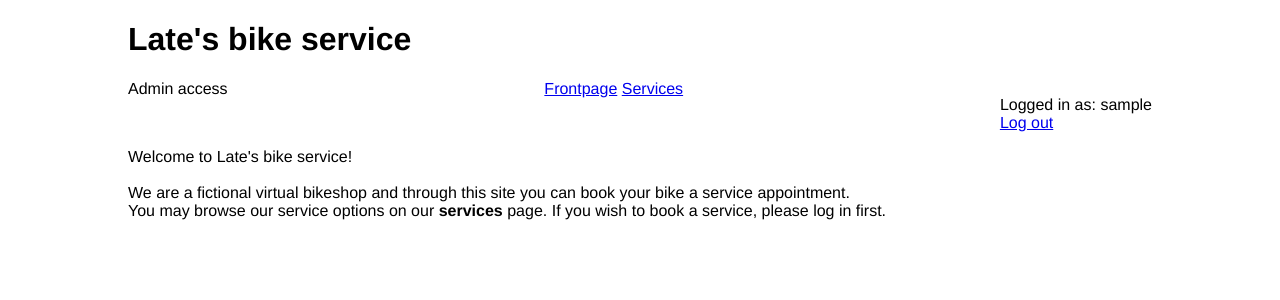
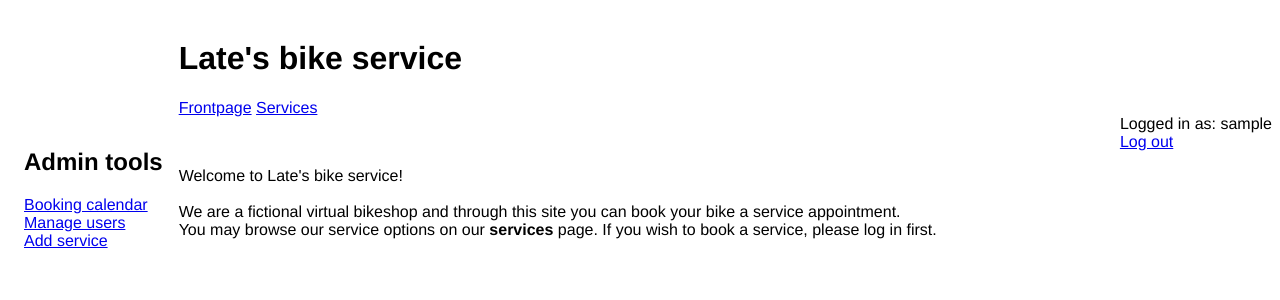
Before and after one commit to Reidforbus/booker, a Flask app: page / in a window 1280 px wide. Shown: the top 300 px of the page. Run offline with Flask 3, Linux system fonts and the light colour scheme; the visitor is signed in with stand-in values (Sample User, id 1).

Commit message:
links for admin pages

```diff
--- a/static/layout.css
+++ b/static/layout.css
@@ -1,7 +1,18 @@
 body {
+    display: flex;
+    justify-content: stretch;
+    font-family: Helvetica;
+}
+#container {
+    flex:1;
     margin: auto;
-    max-width: 80vw;
-    font-family: Helvetica;
+}
+#admintools {
+    padding-top: 15vh;
+    padding-right: 1em;
+    padding-left: 1em;
+    display: flex;
+    flex-direction: column;
 }
 
 #navbar {
--- /dev/null
+++ b/templates/admintools.html
@@ -0,0 +1,7 @@
+<!doctype html>
+<div id="admintools">
+    <h2>Admin tools</h2>
+    <a href="/calendar">Booking calendar</a>
+    <a href="/users">Manage users</a>
+    <a href="/services/add">Add service</a>
+</div>
--- a/templates/layout.html
+++ b/templates/layout.html
@@ -3,14 +3,18 @@
 <link rel="shortcut icon" href="{{ url_for('static', filename='favicon.png') }}">
 <meta name="viewport" content="width=device-width, initial-scale=1.0">
 <body>
+    {% if session.admin==True %}
+    {% include "admintools.html" %}
+    {% endif %}
+    <div id="container">
         <title>{% block title %}{% endblock %}</title>
         <h1>Late's bike service</h1>
         <div id="navbar">
-        {% if session.admin==True %}Admin access{% endif %}
             <div id="links">
                 {% include "links.html" %}
             </div>
             {% if request.path!="/register" %}{% include "login.html" %}{% endif %}
         </div>
         {% block content %}{% endblock %}
+    </div>
 </body>
```
Lines whose indentation alone changed are shown as unchanged.
